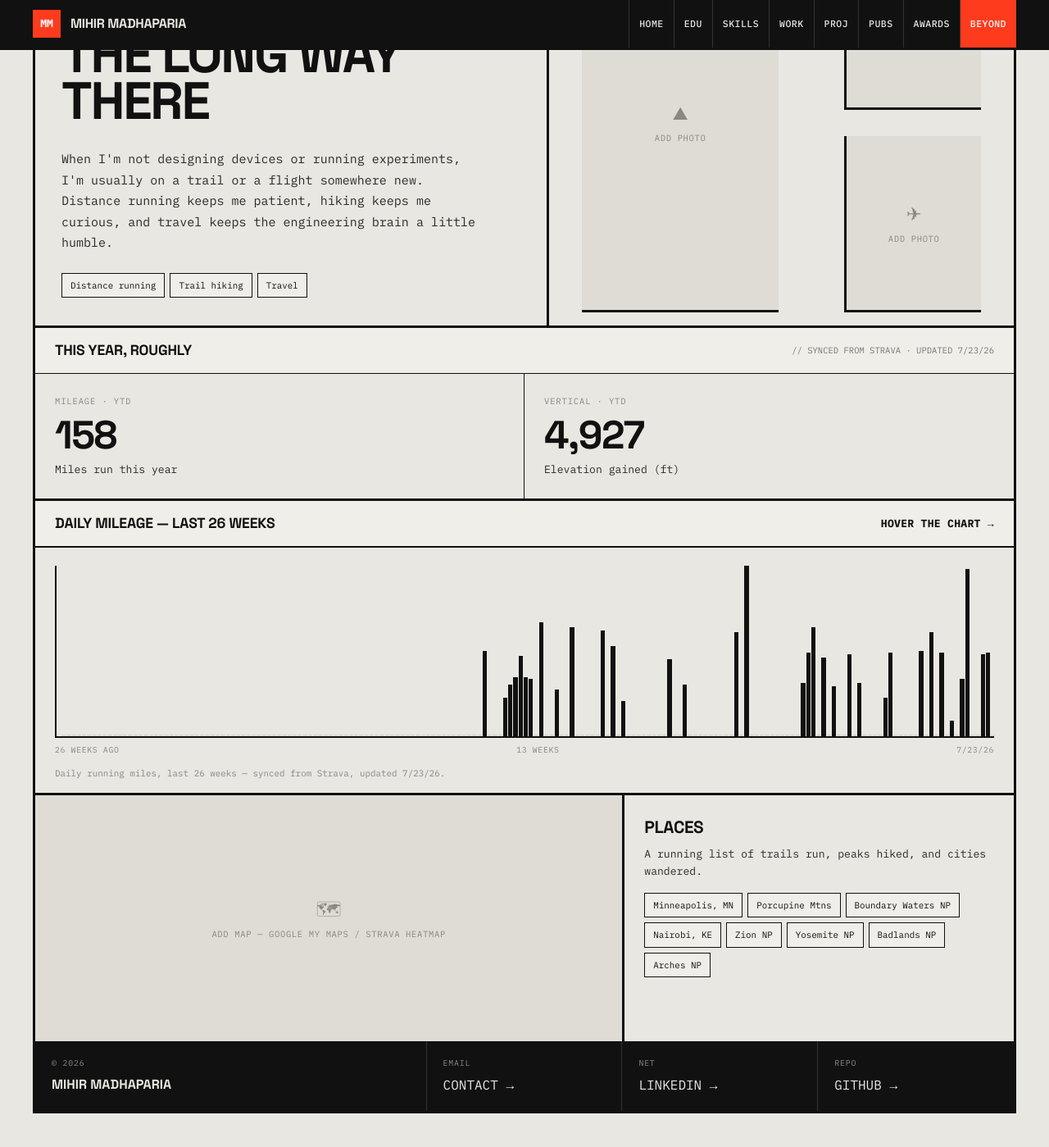
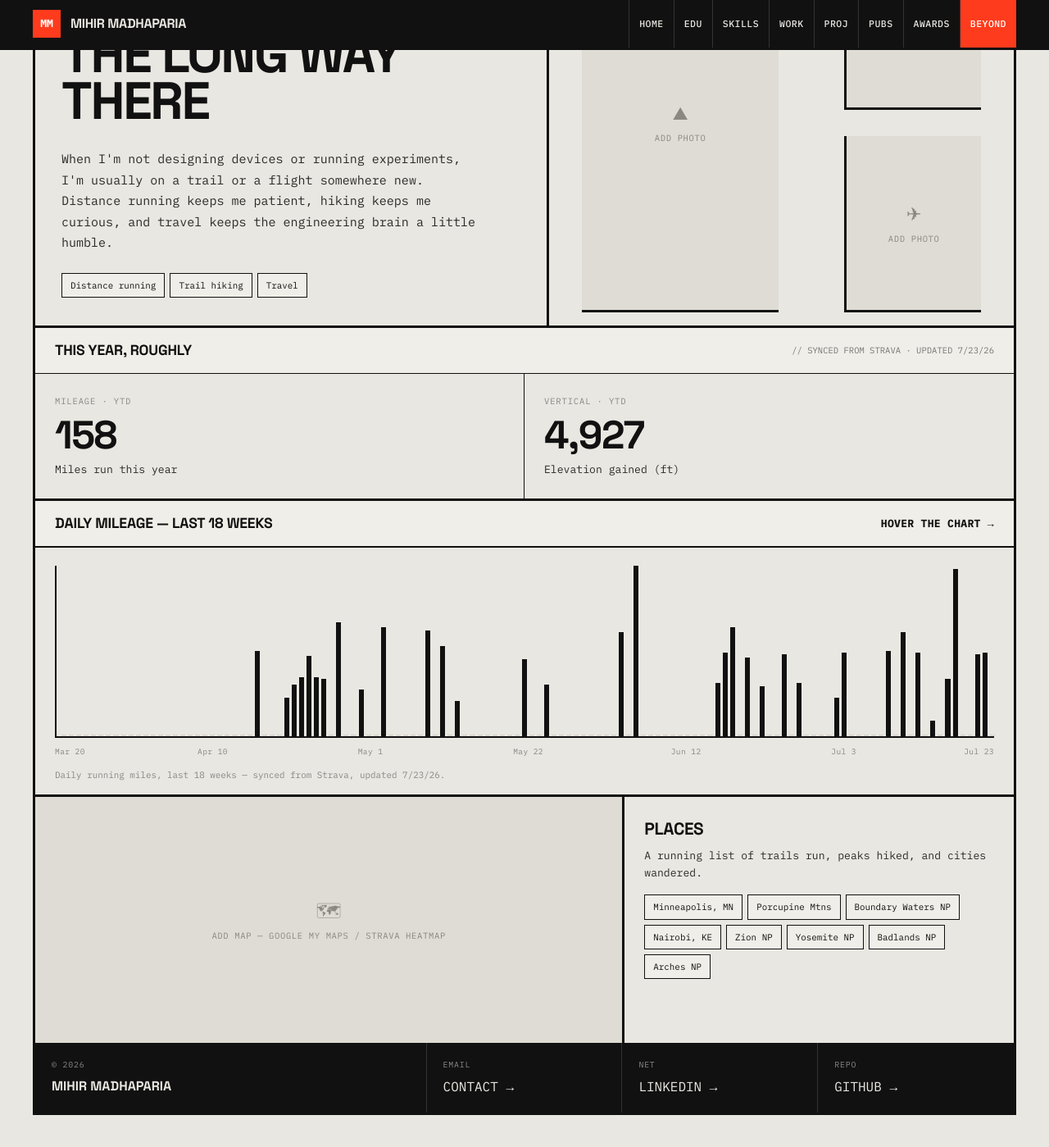
Before and after one commit to mihirmadhaparia/mihirmadhaparia.github.io, a Jekyll site: the page built from beyond.html, in a window 1280 px wide and 1400 px high, scrolled down 199 px. Shown: the whole window at 82% size. Built offline with Jekyll 4.4.1, drawn with Linux system fonts in a browser that asks for light colours; some of the changed lines change nothing that is shown.

Commit message:
Beyond chart: 18-week window, wider bars, dated x-axis
- Narrow window to last 18 weeks (126 daily bars)
- Wider bars (gap 1px -> 3px) for easier targeting
- Generate x-axis date labels at fixed ~3-week increments (Mar 20 ... Jul 23)

```diff
--- a/assets/css/brutalist.css
+++ b/assets/css/brutalist.css
@@ -269,7 +269,7 @@ h1, h2, h3 { font-family: var(--font-display); }
 .twostat__label { display: block; margin-top: 10px; font-size: 0.82rem; color: #2a2a28; }
 
 .chartwrap { padding: 22px 24px 16px; border-top: 1px solid var(--ink); }
-#week-chart { position: relative; display: flex; align-items: flex-end; gap: 1px; height: 210px; border-bottom: 2px solid var(--ink); border-left: 2px solid var(--ink); padding-left: 6px; touch-action: none; }
+#week-chart { position: relative; display: flex; align-items: flex-end; gap: 3px; height: 210px; border-bottom: 2px solid var(--ink); border-left: 2px solid var(--ink); padding-left: 6px; touch-action: none; }
 #week-chart .bar { flex: 1 1 0; min-width: 0; background: var(--ink); transition: background 0.08s, box-shadow 0.08s, transform 0.08s; }
 #week-chart .bar--zero { height: 2px !important; background: #d8d5cd; align-self: flex-end; }
 #week-chart .bar.is-hot { background: var(--red); box-shadow: 0 0 12px 2px rgba(255,59,29,0.55); transform: scaleX(2.4); z-index: 2; }
@@ -281,7 +281,8 @@ h1, h2, h3 { font-family: var(--font-display); }
 .chart-tip__val em { font-style: normal; font-size: 0.72rem; font-weight: 700; margin-left: 4px; color: var(--red); letter-spacing: 0.06em; }
 .chart-tip__date { display: block; margin-top: 4px; font-size: 0.6rem; letter-spacing: 0.1em; text-transform: uppercase; color: #bdbab3; }
 #wk-readout { font-size: 0.82rem; font-weight: 700; color: var(--ink); letter-spacing: 0.02em; }
-.chart-axis { display: flex; justify-content: space-between; margin-top: 8px; font-size: 0.62rem; color: #888; letter-spacing: 0.06em; }
+.chart-axis { position: relative; height: 15px; margin-top: 10px; font-size: 0.6rem; color: #888; letter-spacing: 0.04em; }
+.chart-axis span { position: absolute; top: 0; white-space: nowrap; }
 .chart-note { margin: 12px 0 0; font-size: 0.68rem; color: #888; }
 
 .places { display: grid; grid-template-columns: minmax(0,1fr) minmax(280px,0.66fr); border-top: 3px solid var(--ink); }
--- a/assets/js/site.js
+++ b/assets/js/site.js
@@ -143,6 +143,23 @@
     host.appendChild(tip);
 
     function dateFor(i) { var d = new Date(endDate.getTime()); d.setDate(d.getDate() - (N - 1 - i)); return d; }
+
+    // x-axis date labels at fixed increments
+    var axis = document.getElementById('chart-axis');
+    if (axis) {
+      axis.innerHTML = '';
+      var step = Math.max(1, Math.round((N - 1) / 6)), idxs = [], t;
+      for (t = 0; t < N; t += step) idxs.push(t);
+      if (idxs[idxs.length - 1] !== N - 1) idxs.push(N - 1);
+      idxs.forEach(function (ix) {
+        var d = dateFor(ix), sp = document.createElement('span');
+        sp.textContent = MONTHS[d.getMonth()] + ' ' + d.getDate();
+        var pct = (ix / (N - 1)) * 100;
+        sp.style.left = pct + '%';
+        sp.style.transform = pct < 4 ? 'translateX(0)' : (pct > 96 ? 'translateX(-100%)' : 'translateX(-50%)');
+        axis.appendChild(sp);
+      });
+    }
     var hot = -1;
     function show(i) {
       if (i < 0 || i >= N) return;
--- a/beyond.html
+++ b/beyond.html
@@ -59,17 +59,17 @@ ticker: "BEYOND WORK / DISTANCE RUNNING / TRAIL HIKING / TRAVEL / THE LONG WAY T
     </div>
 
     <div class="simple-head" data-reveal style="border-top:3px solid var(--ink);">
-        <h2>Daily mileage &mdash; last 26 weeks</h2>
+        <h2>Daily mileage &mdash; last 18 weeks</h2>
         <span class="note" id="wk-readout">HOVER THE CHART &rarr;</span>
     </div>
     <div class="chartwrap" data-reveal>
         <div id="week-chart"></div>
-        <div class="chart-axis"><span>26 WEEKS AGO</span><span>13 WEEKS</span><span>7/23/26</span></div>
-        <p class="chart-note">Daily running miles, last 26 weeks &mdash; synced from Strava, updated 7/23/26.</p>
+        <div class="chart-axis" id="chart-axis"></div>
+        <p class="chart-note">Daily running miles, last 18 weeks &mdash; synced from Strava, updated 7/23/26.</p>
     </div>
 
     <!-- Paste 52 weekly mileage numbers (oldest first) between the brackets, e.g. [12,18,22,...] -->
-    <script id="week-data" type="application/json" data-end="2026-07-23">[0.0, 0.0, 0.0, 0.0, 0.0, 0.0, 0.0, 0.0, 0.0, 0.0, 0.0, 0.0, 0.0, 0.0, 0.0, 0.0, 0.0, 0.0, 0.0, 0.0, 0.0, 0.0, 0.0, 0.0, 0.0, 0.0, 0.0, 0.0, 0.0, 0.0, 0.0, 0.0, 0.0, 0.0, 0.0, 0.0, 0.0, 0.0, 0.0, 0.0, 0.0, 0.0, 0.0, 0.0, 0.0, 0.0, 0.0, 0.0, 0.0, 0.0, 0.0, 0.0, 0.0, 0.0, 0.0, 0.0, 0.0, 0.0, 0.0, 0.0, 0.0, 0.0, 0.0, 0.0, 0.0, 0.0, 0.0, 0.0, 0.0, 0.0, 0.0, 0.0, 0.0, 0.0, 0.0, 0.0, 0.0, 0.0, 0.0, 0.0, 0.0, 0.0, 5.1, 0.0, 0.0, 0.0, 2.3, 3.1, 3.5, 4.8, 3.5, 3.4, 0.0, 6.8, 0.0, 0.0, 2.8, 0.0, 0.0, 6.5, 0.0, 0.0, 0.0, 0.0, 0.0, 6.3, 0.0, 5.4, 0.0, 2.1, 0.0, 0.0, 0.0, 0.0, 0.0, 0.0, 0.0, 0.0, 4.6, 0.0, 0.0, 3.1, 0.0, 0.0, 0.0, 0.0, 0.0, 0.0, 0.0, 0.0, 0.0, 6.2, 0.0, 10.2, 0.0, 0.0, 0.0, 0.0, 0.0, 0.0, 0.0, 0.0, 0.0, 0.0, 3.2, 5.0, 6.5, 0.0, 4.7, 0.0, 3.0, 0.0, 0.0, 4.9, 0.0, 3.2, 0.0, 0.0, 0.0, 0.0, 2.3, 5.0, 0.0, 0.0, 0.0, 0.0, 0.0, 5.1, 0.0, 6.2, 0.0, 5.0, 0.0, 0.9, 0.0, 3.4, 10.0, 0.0, 0.0, 4.9, 5.0, 0.0]</script>
+    <script id="week-data" type="application/json" data-end="2026-07-23">[0.0, 0.0, 0.0, 0.0, 0.0, 0.0, 0.0, 0.0, 0.0, 0.0, 0.0, 0.0, 0.0, 0.0, 0.0, 0.0, 0.0, 0.0, 0.0, 0.0, 0.0, 0.0, 0.0, 0.0, 0.0, 0.0, 5.1, 0.0, 0.0, 0.0, 2.3, 3.1, 3.5, 4.8, 3.5, 3.4, 0.0, 6.8, 0.0, 0.0, 2.8, 0.0, 0.0, 6.5, 0.0, 0.0, 0.0, 0.0, 0.0, 6.3, 0.0, 5.4, 0.0, 2.1, 0.0, 0.0, 0.0, 0.0, 0.0, 0.0, 0.0, 0.0, 4.6, 0.0, 0.0, 3.1, 0.0, 0.0, 0.0, 0.0, 0.0, 0.0, 0.0, 0.0, 0.0, 6.2, 0.0, 10.2, 0.0, 0.0, 0.0, 0.0, 0.0, 0.0, 0.0, 0.0, 0.0, 0.0, 3.2, 5.0, 6.5, 0.0, 4.7, 0.0, 3.0, 0.0, 0.0, 4.9, 0.0, 3.2, 0.0, 0.0, 0.0, 0.0, 2.3, 5.0, 0.0, 0.0, 0.0, 0.0, 0.0, 5.1, 0.0, 6.2, 0.0, 5.0, 0.0, 0.9, 0.0, 3.4, 10.0, 0.0, 0.0, 4.9, 5.0, 0.0]</script>
 
     <div class="places" data-reveal>
         <div class="places__map">
```
